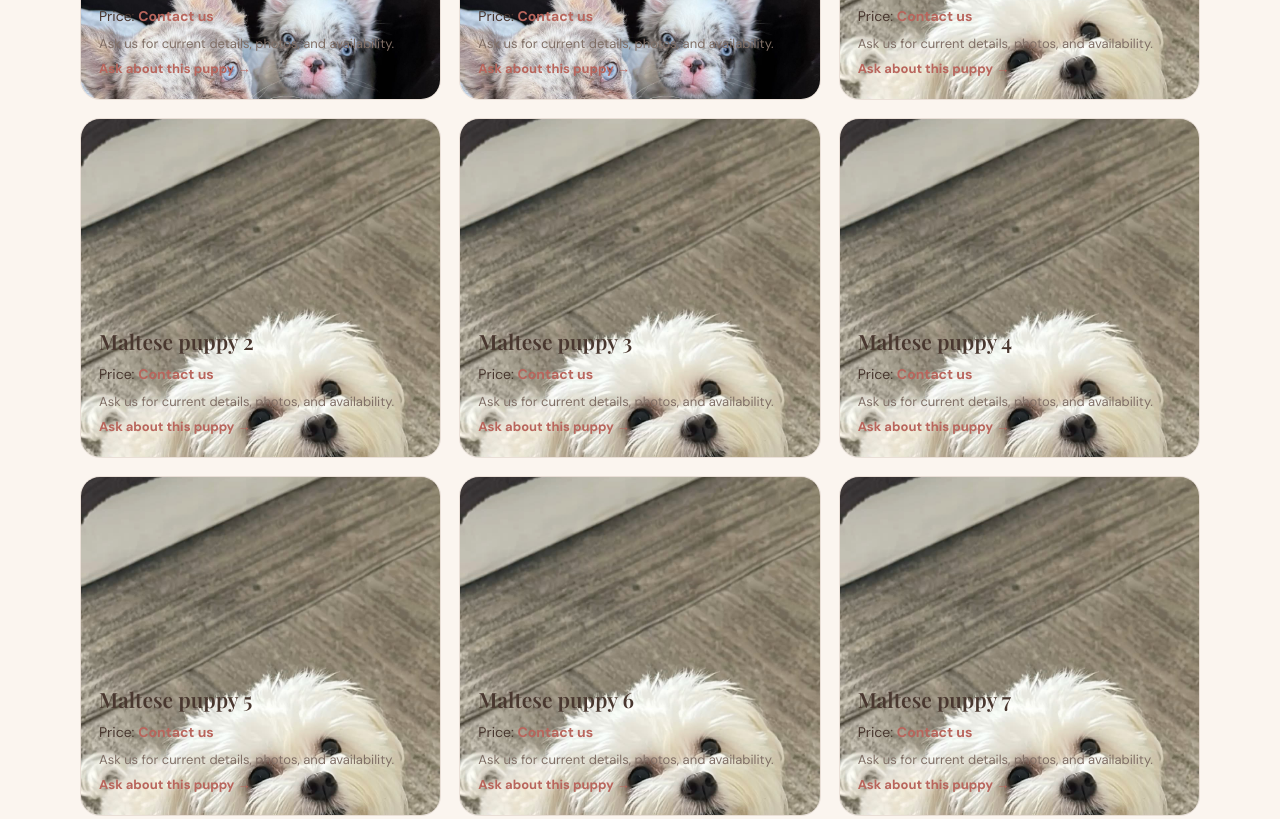
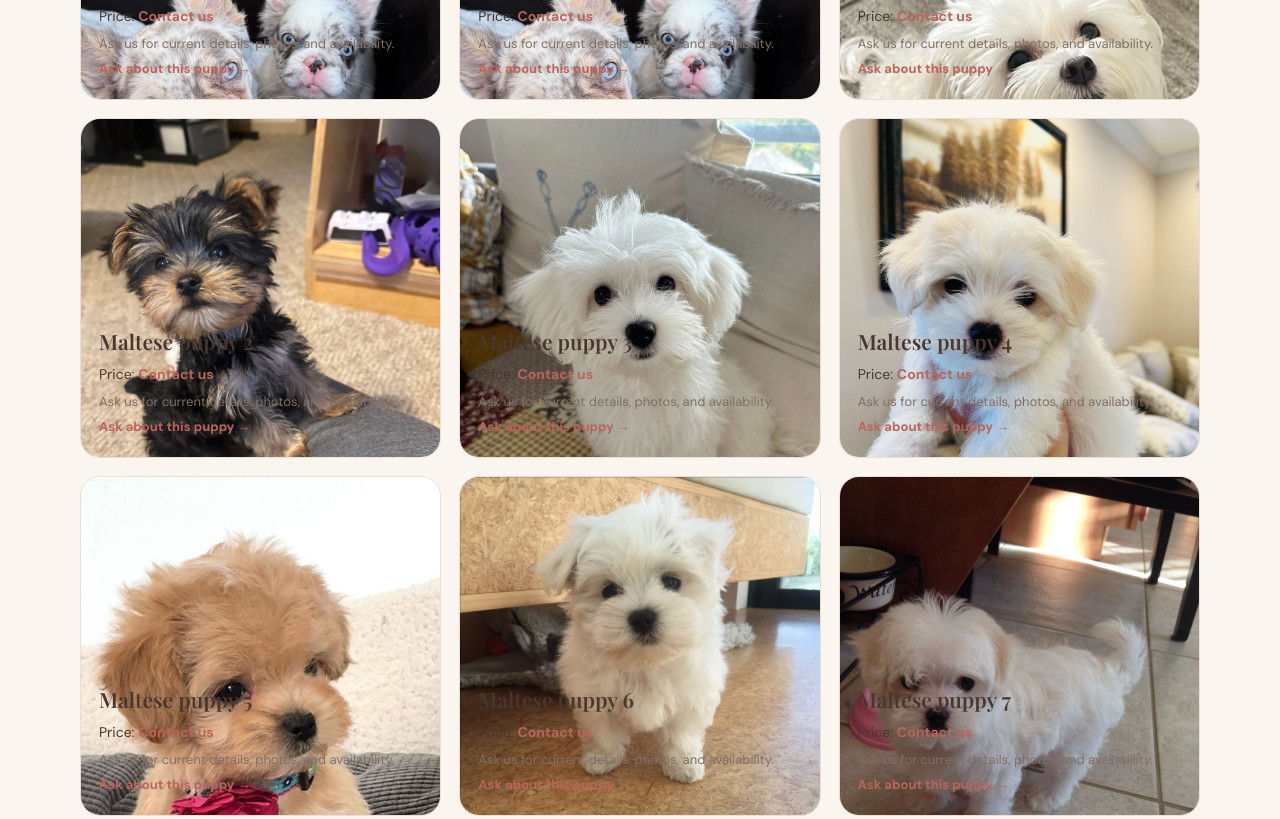
Before and after one commit to brittanymullar-ui/top-classics-paws, a plain HTML site: page index.html in a window 1280 px wide. Shown: the part 3764-4583 px from the top of the page. Drawn offline with nearby package versions, Linux system fonts and the light colour scheme.

Commit message:
Add uploaded Maltese photos to puppy listings

```diff
--- a/index.html
+++ b/index.html
@@ -118,7 +118,7 @@
     ];
     const puppyPhotos = {
       "Dachshunds": "IMG_8005.jpeg",
-      "Maltese": "IMG_8645.jpeg",
+      "Maltese": ["IMG_8645.jpeg", "IMG_8647.jpeg", "IMG_9577.jpeg", "IMG_9578.jpeg", "IMG_9579.jpeg", "IMG_9580.jpeg", "IMG_9581.jpeg", "IMG_9582.jpeg", "IMG_9583.jpeg", "IMG_9584.jpeg", "IMG_9585.jpeg"],
       "Yorkies": ["IMG_9103.jpeg", "IMG_9568.jpeg", "IMG_9570.jpeg", "IMG_9571.jpeg", "IMG_9572.jpeg", "IMG_9573.jpeg", "IMG_9574.jpeg", "IMG_9575.jpeg", "IMG_9576.jpeg"],
       "French Bulldogs": "IMG_9209.jpeg",
       "Chihuahuas": "IMG_9360.jpeg",
```
